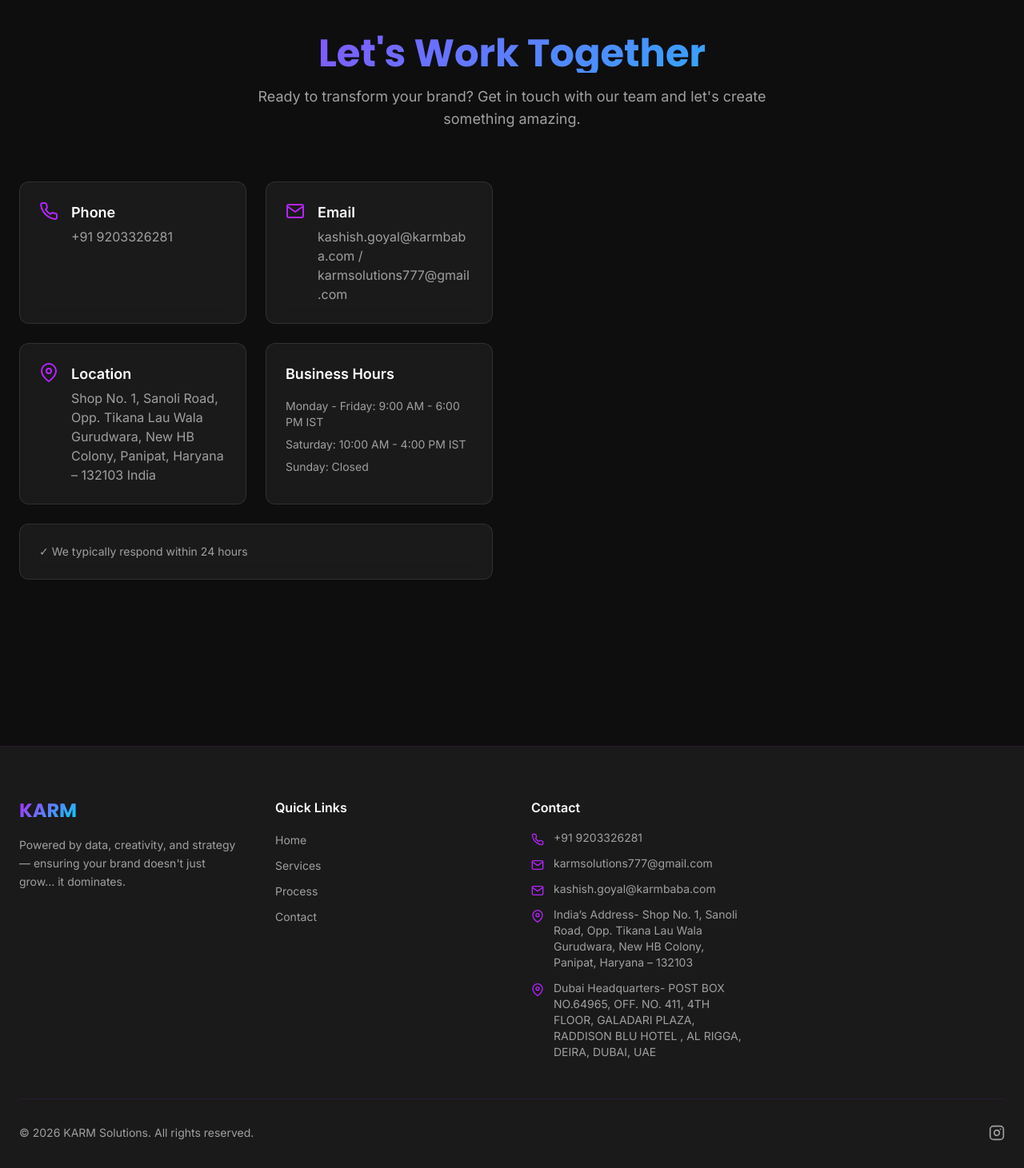
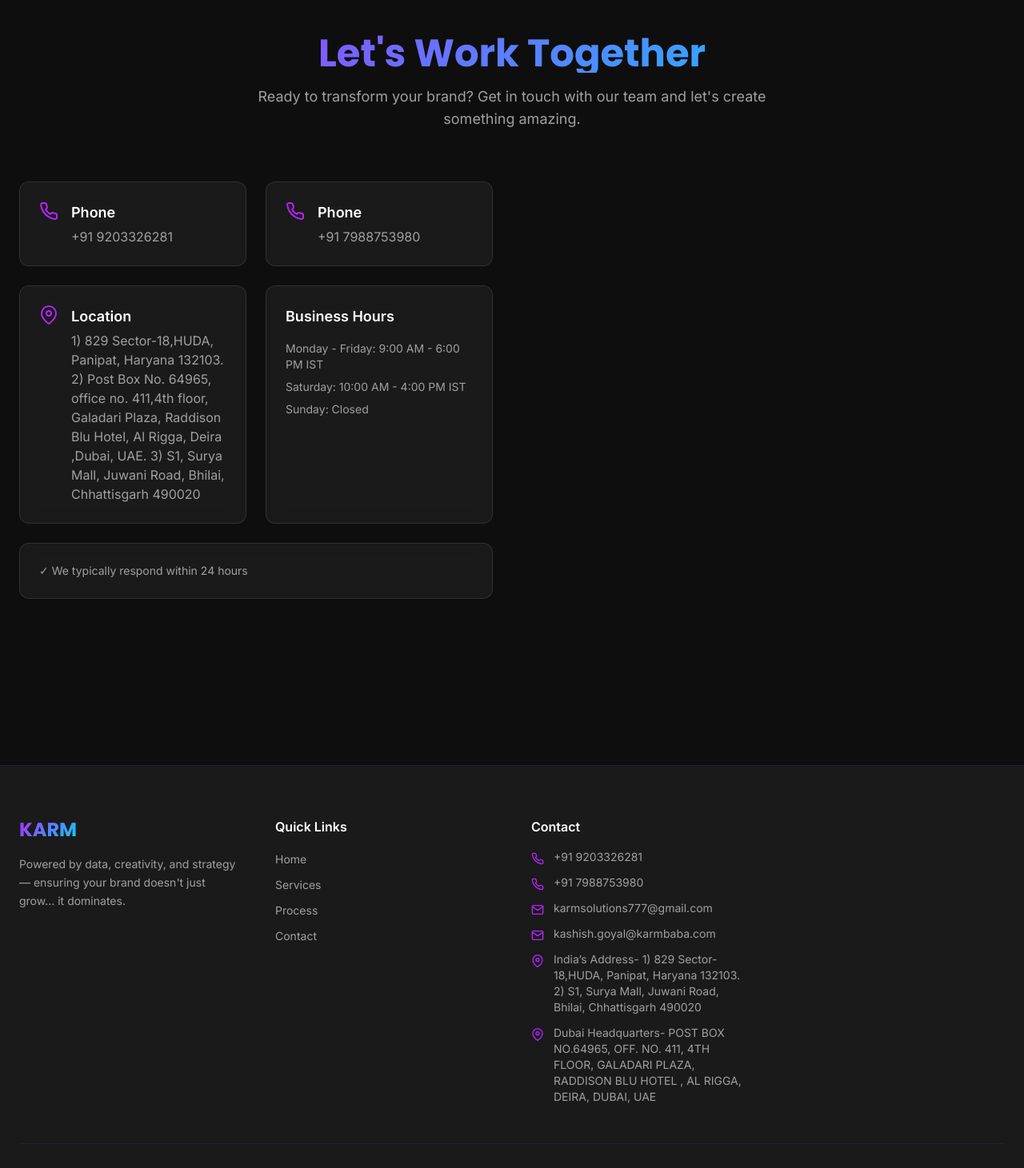
Before and after one commit to harshitagarg1511/karmWebsite, a React (Vite) app: page / in a window 1280 px wide. Shown: the part 6021-7482 px from the top of the page at 80% size. Built offline with nearby package versions, Linux system fonts and the light colour scheme.

Commit message:
changed address

```diff
--- a/src/components/sections/Contact.tsx
+++ b/src/components/sections/Contact.tsx
@@ -6,23 +6,26 @@
     {
       icon: <FiPhone className="w-6 h-6" />,
       label: 'Phone',
-      value: '+91 9203326281',
+      value: ['+91 9203326281',],
       href: 'tel:+919203326281',
     },
     {
-      icon: <FiMail className="w-6 h-6" />,
-      label: 'Email',
-      value: 'kashish.goyal@karmbaba.com / karmsolutions777@gmail.com',
-      href: 'mailto:kashish.goyal@karmbaba.com,karmsolutions777@gmail.com',
+      icon: <FiPhone className="w-6 h-6" />,
+      label: 'Phone',
+      value: '+91 7988753980',
+      href: 'tel:+917988753980',
     },
+
     {
       icon: <FiMapPin className="w-6 h-6" />,
       label: 'Location',
       value:
-        'Shop No. 1, Sanoli Road, Opp. Tikana Lau Wala Gurudwara, New HB Colony, Panipat, Haryana – 132103 India',
-      href:
-        'https://www.google.com/maps/dir//1,+Sanoli+Rd,+near+Abhi+Hardware,+New+HB+Colony,+Panipat,+Kabul+Bagh,+Haryana+132103/@28.7035879,75.8699388,190728m/data=!3m1!1e3!4m8!4m7!1m0!1m5!1m1!1s0x390dda508afdb9c1:0xc99f2d1625e65277!2m2!1d76.9745382!2d29.3859511?entry=ttu&g_ep=EgoyMDI2MDIxMS4wIKXMDSoASAFQAw%3D%3D',
+        [`1) 829 Sector-18,HUDA, Panipat, Haryana 132103. `,
+          `2) Post Box No. 64965, office no. 411,4th floor, Galadari Plaza, Raddison Blu Hotel, Al Rigga, Deira ,Dubai, UAE. `,
+          `3) S1, Surya Mall, Juwani Road, Bhilai, Chhattisgarh 490020`,
+        ]
     },
+
   ]
 
   const containerVariants = {
--- a/src/layout/Footer.tsx
+++ b/src/layout/Footer.tsx
@@ -58,6 +58,12 @@
                 </div>
               </div>
               <div className="flex items-start gap-3">
+                <FiPhone className="text-accent-purple mt-1 flex-shrink-0" />
+                <div className="text-sm">
+                  <p className="text-text-gray">+91 7988753980</p>
+                </div>
+              </div>
+              <div className="flex items-start gap-3">
                 <FiMail className="text-accent-purple mt-1 flex-shrink-0" />
 
                 <div className="text-sm">
@@ -75,9 +81,8 @@
                 <FiMapPin className="text-accent-purple mt-1 flex-shrink-0" />
                 <div className="text-sm">
                   <p className="text-text-gray">India’s Address-
-Shop No. 1, Sanoli Road, Opp. Tikana Lau
-Wala Gurudwara, New HB Colony,
-Panipat, Haryana – 132103
+1) 829 Sector-18,HUDA, Panipat, Haryana 132103.
+2) S1, Surya Mall, Juwani Road, Bhilai, Chhattisgarh 490020
 </p>
                 </div>
               </div>
```
